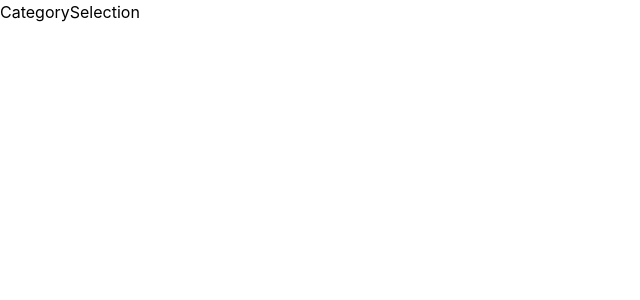
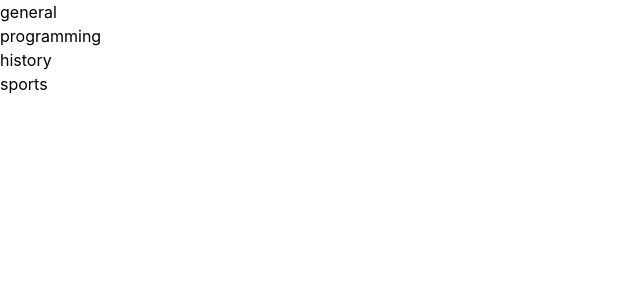
Before and after one commit to alimirzaeimajd/quiz-app, a React (Vite) app: page / in a window 1280 px wide. Both pictures are taken after a click on the button "START". Shown: the top 300 px of the page, without its empty margins (0-640 px from the left). Built offline with nearby package versions, Linux system fonts and the light colour scheme.

Commit message:
basic category page login and fix some types

```diff
--- a/package.json
+++ b/package.json
@@ -7,7 +7,8 @@
     "dev": "vite",
     "build": "tsc -b && vite build",
     "lint": "eslint .",
-    "preview": "vite preview"
+    "preview": "vite preview",
+    "prepare": "husky"
   },
   "dependencies": {
     "@tailwindcss/vite": "^4.3.3",
@@ -21,10 +22,12 @@
     "@types/react": "^19.2.18",
     "@types/react-dom": "^19.2.4",
     "@vitejs/plugin-react": "^6.1.0",
+    "cspell": "^10.2.2",
     "eslint": "^10.9.0",
     "eslint-plugin-react-hooks": "^7.1.1",
     "eslint-plugin-react-refresh": "^0.5.4",
     "globals": "^17.11.0",
+    "husky": "^9.1.7",
     "typescript": "~6.0.2",
     "typescript-eslint": "^8.67.0",
     "vite": "^8.2.2"
--- a/src/App.tsx
+++ b/src/App.tsx
@@ -1,17 +1,18 @@
+import StartScreen from "./components/StartScreen";
 import CategorySelection from "./components/CategorySelection";
 import QuestionCard from "./components/QuestionCard";
 import ResultScreen from "./components/ResultScreen";
-import StartScreen from "./components/StartScreen";
+import type { Status } from "./types";
 import { useState } from "react";
 
 function App() {
-  const [status, setStatus] = useState("start");
+  const [status, setStatus] = useState<Status>("start");
 
   switch (status) {
     case "start":
       return <StartScreen onChange={setStatus} />;
     case "category":
-      return <CategorySelection />;
+      return <CategorySelection onChange={setStatus} />;
     case "playing":
       return <QuestionCard />;
     case "finished":
--- a/src/components/CategorySelection.tsx
+++ b/src/components/CategorySelection.tsx
@@ -1,3 +1,17 @@
-export default function CategorySelection() {
-  return <h1>CategorySelection</h1>;
+import { CATEGORIES, type Status } from "../types";
+
+interface CategorySelectionProps {
+  onChange: React.Dispatch<React.SetStateAction<Status>>;
 }
+
+export default function CategorySelection({ onChange }: CategorySelectionProps) {
+  return (
+    <div>
+      {CATEGORIES.map((category) => (
+        <div key={category}>
+          <button onClick={() => onChange("playing")}>{category}</button>
+        </div>
+      ))}
+    </div>
+  );
+}
--- a/src/components/StartScreen.tsx
+++ b/src/components/StartScreen.tsx
@@ -1,8 +1,10 @@
-interface StartPageProps {
-  onChange: React.Dispatch<React.SetStateAction<string>>;
+import type { Status } from "../types";
+
+interface StartScreenProps {
+  onChange: React.Dispatch<React.SetStateAction<Status>>;
 }
 
-export default function StartScreen({ onChange }: StartPageProps) {
+export default function StartScreen({ onChange }: StartScreenProps) {
   return (
     <>
       <h1>Welcome to quiz app</h1>
--- a/src/types/index.ts
+++ b/src/types/index.ts
@@ -1,3 +1,5 @@
+export type Status = "start" | "category" | "playing" | "finished";
+
 export const CATEGORIES = ["general", "programming", "history", "sports"] as const;
 
 export type Category = (typeof CATEGORIES)[number];
```
Also changed, not shown: 2 other files (tests, documents, lock files or other folders).
